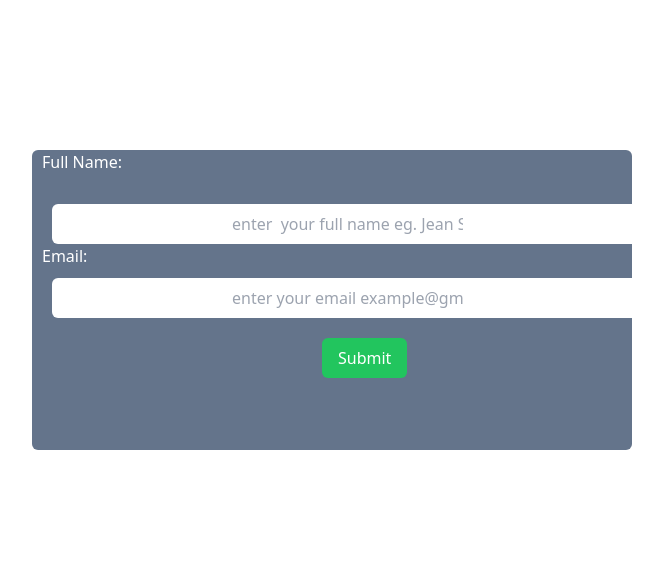
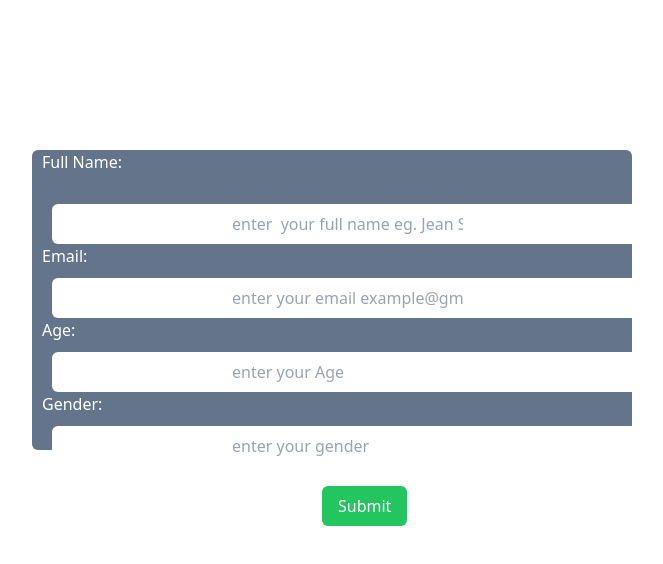
Before and after one commit to NwachukwuSam/task_react, a React (Create React App) app: page /addUser in a window 1280 px wide. Shown: the top 564 px of the page, without its empty margins (318-981 px from the left). Built offline with nearby package versions, Linux system fonts and the light colour scheme.

Commit message:
add user

```diff
--- a/src/components/addUser.jsx
+++ b/src/components/addUser.jsx
@@ -1,9 +1,24 @@
 import React, { useState } from 'react'
+import { useDispatch, useSelector } from 'react-redux';
+import { addUser } from '../features/userReducer';
+import { useNavigate } from 'react-router-dom';
+
 
 function AddUser() {
     const [email, setEmail] = useState('');
     const [name, setName] = useState('');
+    const [age, setAge] = useState('');
+    const [gender, setGender] = useState('');
 
+    const users = useSelector((state) => state.users);
+    const dispatch = useDispatch();
+    const navigate = useNavigate();
+
+    const handleSubmit = (event) =>{
+        event.preventDefault();
+        dispatch(addUser({id: users[users.length-1].id +1, name, email, age, gender}))
+        navigate("/successful");
+    }
   return (
 
     <div className=' justify-center'>
@@ -18,7 +33,17 @@ function AddUser() {
                 <input type="text" id="email" placeholder="enter your email example@gmail.com" className='mt-[10px] ml-[10px] px-[180px] py-2 rounded-md'
                 onChange={e=> setEmail(e.target.value)}/>
             </div>
-            <button className="bg-green-500 rounded-md text-white py-2 px-4 mt-[20px] ml-[290px] hover:bg-blue-500">Submit</button>
+            <div className=' ml-[10px]'>
+            <label htmlFor="age" className='text-white'>Age:</label>
+                <input type="number" id="email" placeholder="enter your Age" className='mt-[10px] ml-[10px] px-[180px] py-2 rounded-md'
+                onChange={e=> setAge(e.target.value)}/>
+            </div>
+            <div className=' ml-[10px]'>
+            <label htmlFor="gender" className='text-white'>Gender:</label>
+                <input type="text" id="email" placeholder="enter your gender" className='mt-[10px] ml-[10px] px-[180px] py-2 rounded-md'
+                onChange={e=> setGender(e.target.value)}/>
+            </div>
+            <button  onClick= {handleSubmit} className="bg-green-500 rounded-md text-white py-2 px-4 mt-[20px] ml-[290px] hover:bg-blue-500">Submit</button>
         </div>
 
     </div>
```
